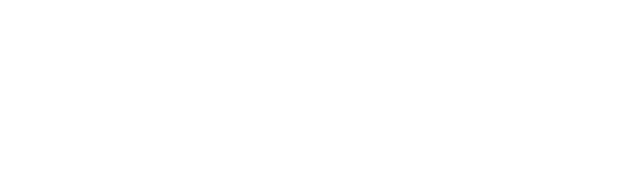
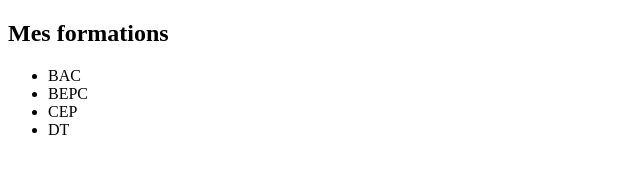
Before and after one commit to Octavio945/git-mon-cv1, a plain HTML site: page index.html in a window 1280 px wide. Shown: the whole page, without its empty margins (0-640 px from the left). Drawn offline with Linux system fonts and the light colour scheme.

Commit message:
Mise en place de la section formations

```diff
--- a/index.html
+++ b/index.html
@@ -7,6 +7,12 @@
     <title>Document</title>
 </head>
 <body>
-
+    <h2>Mes formations</h2>
+     <ul>
+        <li>BAC </li>
+        <li>BEPC</li>
+        <li>CEP</li>
+        <li>DT</li>
+     </ul>
 </body>
 </html>
```
